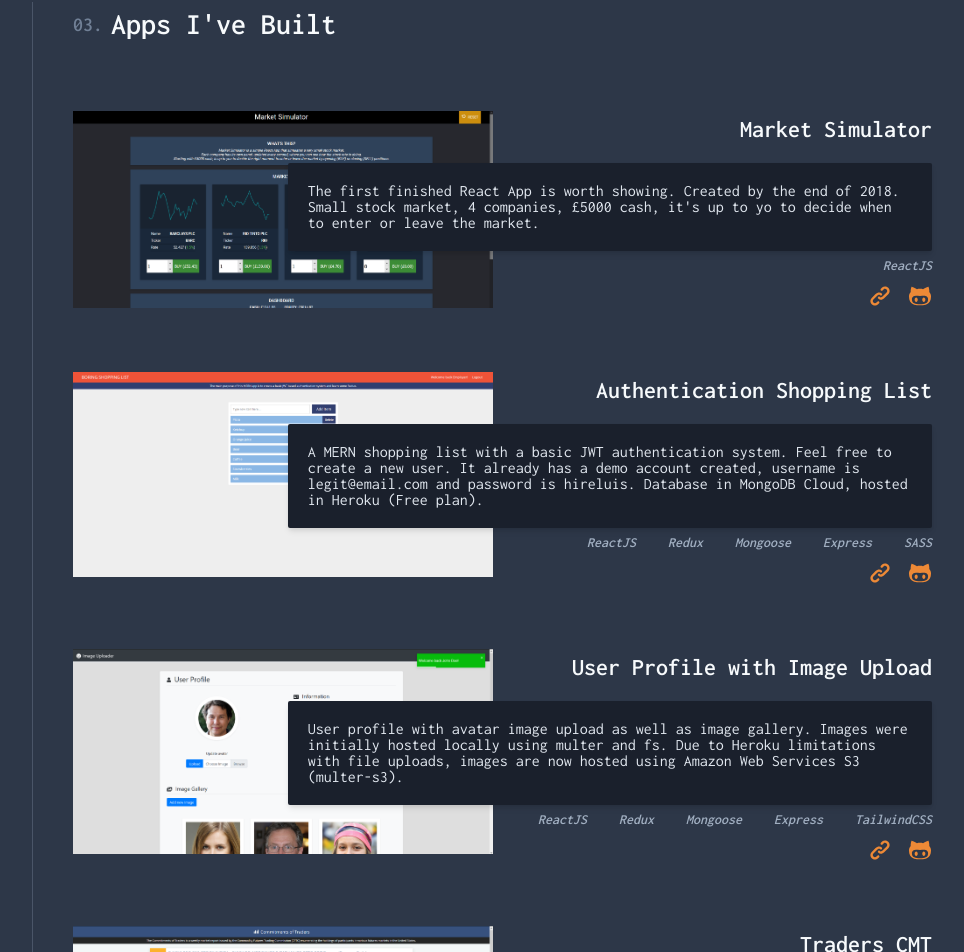
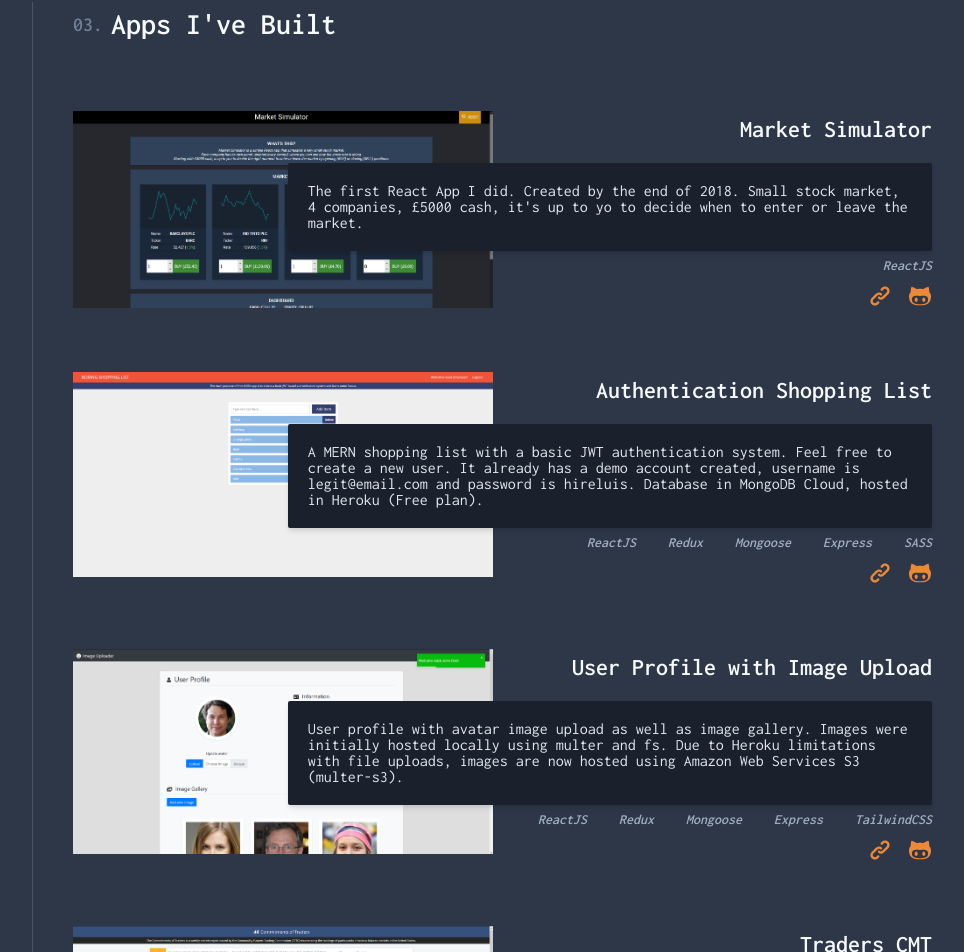
Before and after one commit to barcel0/me, a React (Create React App) app: page / in a window 1280 px wide. Shown: the part 1106-2058 px from the top of the page, without its empty margins (158-1122 px from the left). Built offline with nearby package versions, Linux system fonts and the light colour scheme.

Commit message:
minor update

```diff
--- a/public/index.html
+++ b/public/index.html
@@ -22,7 +22,7 @@
       work correctly both with client-side routing and a non-root public URL.
       Learn how to configure a non-root public URL by running `npm run build`.
     -->
-  <title>Luis Barceló - Junior Javascript Developer</title>
+  <title>Luis Barceló - Junior Front End Developer</title>
 </head>
 
 <body>
--- a/src/static/data.js
+++ b/src/static/data.js
@@ -2,7 +2,7 @@ export const portfolioItems = [
   {
     id: 0,
     title: 'Market Simulator',
-    description: 'The first finished React App is worth showing. Created by the end of 2018. Small stock market, 4 companies, £5000 cash, it\'s up to yo to decide when to enter or leave the market.',
+    description: 'The first React App I did. Created by the end of 2018. Small stock market, 4 companies, £5000 cash, it\'s up to yo to decide when to enter or leave the market.',
     image: 'market-simulator.png',
     github: 'https://github.com/barcel0/market-simulator',
     demo: 'https://react-market-simulator.herokuapp.com',
```
